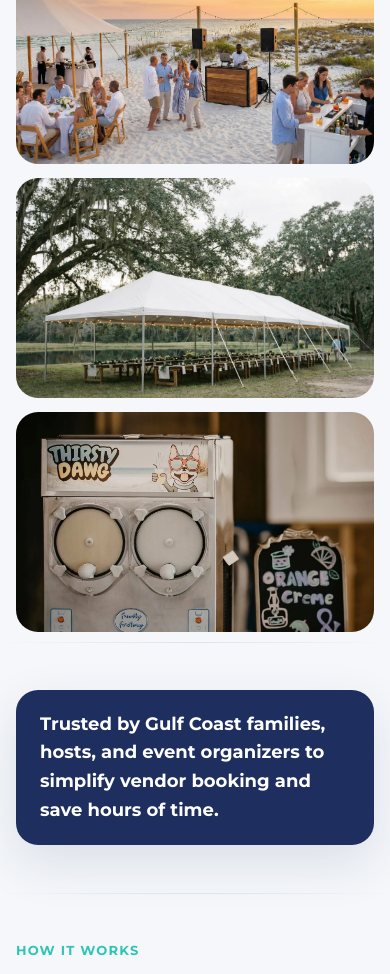
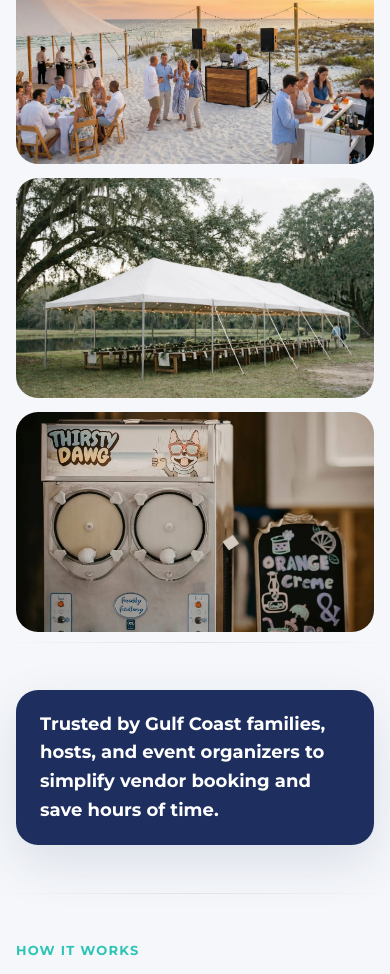
Before and after one commit to rynscull79/gulf-coast-event-hub, a React (Vite) app: page / in a window 390 px wide. Shown: the part 1332-2306 px from the top of the page. Built offline with nearby package versions, Linux system fonts and the light colour scheme.

Commit message:
Adjust mobile hero image cropping

```diff
--- a/src/App.jsx
+++ b/src/App.jsx
@@ -309,7 +309,7 @@ const response = await fetch(`${API_BASE_URL}/api/event-requests`, {
       <img
         src="/images/tent-rental.webp"
         alt="Outdoor tent rental setup with tables and lighting in Gulf Coast wedding venue"
-        className="heroImage heroImageSmall"
+        className="heroImage heroImageSmall heroImageTent"
       />
     </div>
 
@@ -317,7 +317,7 @@ const response = await fetch(`${API_BASE_URL}/api/event-requests`, {
       <img
         src="/images/thirsty-dawg-machine.webp"
         alt="Frozen drink machine setup for Gulf Coast parties and events"
-        className="heroImage heroImageSmall"
+        className="heroImage heroImageSmall heroImageMachine"
       />
     </div>
   </div>
--- a/src/index.css
+++ b/src/index.css
@@ -278,9 +278,16 @@ img {
   width: 100%;
   height: 280px;
   object-fit: cover;
-  object-position: center 30%;
   border-radius: 22px;
   display: block;
+}
+
+.heroImageTent {
+  object-position: center 75%;
+}
+
+.heroImageMachine {
+  object-position: center 35%;
 }
 
 /* Sections */
@@ -782,6 +789,14 @@ img {
     height: 220px;
   }
 
+  .heroImageTent {
+  object-position: center bottom;
+}
+
+.heroImageMachine {
+  object-position: center 35%;
+}
+
   /* FOOTER */
   .footerInner {
     padding: 24px 16px;
--- a/src/pages/SeoLandingPage.jsx
+++ b/src/pages/SeoLandingPage.jsx
@@ -291,7 +291,7 @@ export default function SeoLandingPage({ serviceKey, cityKey }) {
   <a href="/#how-it-works">How It Works</a>
   <a href="/#services">Services</a>
   <a href="/#request">Request Quote</a>
-  <Link to="/admin">Admin</Link>
+
 </div>
         </div>
       </footer>
```
